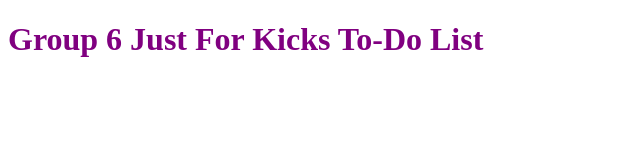
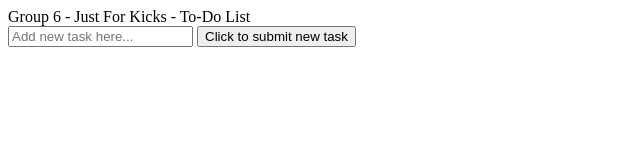
Before and after one commit to jsanders36/SDI-ToDo-Workshop, a plain HTML site: page index.html in a window 1280 px wide. Shown: the whole page, without its empty margins (0-640 px from the left). Drawn offline with Linux system fonts and the light colour scheme.

Commit message:
Up to Date

```diff
--- a/index.html
+++ b/index.html
@@ -8,7 +8,15 @@
   <title>Document</title>
 </head>
 <body>
-  <h1>Group 6 Just For Kicks To-Do List</h1>
+  <div class="textcontainer">
+    <div class="title">Group 6 - Just For Kicks - To-Do List</div>
+  </div>
+  <form>
+    <input type="text" name="task" value="" placeholder="Add new task here...">
+    <button id = "add task" type="Add New To-Do">Click to submit new task</button>
+  </form>
+  <p id = "task entered">
+  </p>
   <script src="./index.js"></script>
 </body>
 </html>
--- a/index.js
+++ b/index.js
@@ -1 +1,3 @@
-console.log('My code is running');
+//console.log('My code is running');
+let task =document.querySelector("task entered");
+let button=document.querySelector("add task");
```
